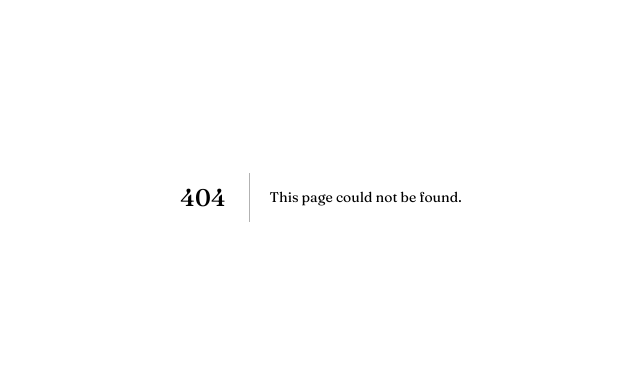
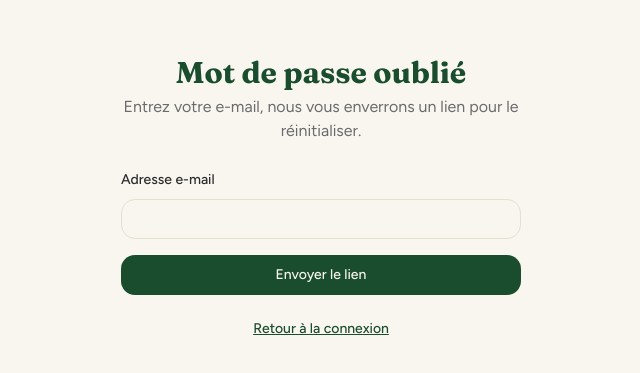
Before and after one commit to mariainesraheb06/el-marche, a Next.js app in the folder elmarche/: page /forgot-password in a window 1280 px wide. Before the commit this address had no page. Shown: the part 203-576 px from the top of the page, without its empty margins (319-959 px from the left). Built offline with nearby package versions, Linux system fonts and the light colour scheme.

Commit message:
feat(auth): forgot and reset password

```diff
--- /dev/null
+++ b/elmarche/src/app/(auth)/forgot-password/page.tsx
@@ -0,0 +1,60 @@
+import Link from "next/link";
+import { Button } from "@/components/ui/button";
+import { Input } from "@/components/ui/input";
+import { Label } from "@/components/ui/label";
+import { requestPasswordReset } from "@/server/actions/password";
+
+export const metadata = { title: "Mot de passe oublié — El Marché" };
+
+const ERRORS: Record<string, string> = {
+  invalid_email: "Adresse e-mail invalide.",
+  rate_limited: "Trop de demandes. Réessayez dans quelques minutes.",
+  expired: "Ce lien a expiré ou est invalide. Demandez-en un nouveau.",
+};
+
+export default function ForgotPasswordPage({
+  searchParams,
+}: {
+  searchParams: { error?: string; sent?: string };
+}) {
+  const error = searchParams.error ? ERRORS[searchParams.error] : undefined;
+
+  return (
+    <main className="mx-auto flex min-h-screen max-w-md flex-col justify-center gap-6 p-6">
+      <div className="space-y-1 text-center">
+        <h1 className="text-3xl font-bold text-primary">Mot de passe oublié</h1>
+        <p className="text-muted-foreground">
+          Entrez votre e-mail, nous vous enverrons un lien pour le réinitialiser.
+        </p>
+      </div>
+
+      {error && (
+        <p role="alert" className="rounded-lg bg-destructive/10 p-3 text-sm text-destructive">
+          {error}
+        </p>
+      )}
+      {searchParams.sent && (
+        <p className="rounded-lg bg-primary/10 p-3 text-sm text-primary">
+          Si un compte existe pour cette adresse, un e-mail vient d&apos;être envoyé. Pensez à
+          vérifier vos spams.
+        </p>
+      )}
+
+      <form action={requestPasswordReset} className="space-y-4">
+        <div className="space-y-2">
+          <Label htmlFor="email">Adresse e-mail</Label>
+          <Input id="email" name="email" type="email" autoComplete="email" required />
+        </div>
+        <Button type="submit" className="w-full">
+          Envoyer le lien
+        </Button>
+      </form>
+
+      <p className="text-center text-sm text-muted-foreground">
+        <Link href="/login" className="font-medium text-primary underline">
+          Retour à la connexion
+        </Link>
+      </p>
+    </main>
+  );
+}
--- a/elmarche/src/app/(auth)/login/page.tsx
+++ b/elmarche/src/app/(auth)/login/page.tsx
@@ -12,6 +12,7 @@ const ERRORS: Record<string, string> = {
 };
 const MESSAGES: Record<string, string> = {
   check_email: "Compte créé ! Confirmez votre adresse e-mail, puis connectez-vous.",
+  password_updated: "Mot de passe modifié. Connectez-vous avec le nouveau.",
 };
 
 export default function LoginPage({
@@ -58,6 +59,12 @@ export default function LoginPage({
         </Button>
       </form>
 
+      <p className="text-center text-sm">
+        <Link href="/forgot-password" className="font-medium text-primary underline">
+          Mot de passe oublié ?
+        </Link>
+      </p>
+
       <p className="text-center text-sm text-muted-foreground">
         Pas encore de compte ?{" "}
         <Link href="/signup" className="font-medium text-primary underline">
--- /dev/null
+++ b/elmarche/src/app/(auth)/reset-password/page.tsx
@@ -0,0 +1,58 @@
+import { redirect } from "next/navigation";
+import { Button } from "@/components/ui/button";
+import { Input } from "@/components/ui/input";
+import { Label } from "@/components/ui/label";
+import { createClient } from "@/lib/supabase/server";
+import { updatePassword } from "@/server/actions/password";
+
+export const metadata = { title: "Nouveau mot de passe — El Marché" };
+export const dynamic = "force-dynamic";
+
+const ERRORS: Record<string, string> = {
+  invalid_password:
+    "Le mot de passe doit contenir au moins 8 caractères et les deux champs doivent être identiques.",
+  update_failed: "Impossible de modifier le mot de passe. Essayez-en un autre.",
+};
+
+export default async function ResetPasswordPage({
+  searchParams,
+}: {
+  searchParams: { error?: string };
+}) {
+  const supabase = createClient();
+  const {
+    data: { user },
+  } = await supabase.auth.getUser();
+  if (!user) redirect("/forgot-password?error=expired");
+
+  const error = searchParams.error ? ERRORS[searchParams.error] : undefined;
+
+  return (
+    <main className="mx-auto flex min-h-screen max-w-md flex-col justify-center gap-6 p-6">
+      <div className="space-y-1 text-center">
+        <h1 className="text-3xl font-bold text-primary">Nouveau mot de passe</h1>
+        <p className="text-muted-foreground">Choisissez un mot de passe d&apos;au moins 8 caractères.</p>
+      </div>
+
+      {error && (
+        <p role="alert" className="rounded-lg bg-destructive/10 p-3 text-sm text-destructive">
+          {error}
+        </p>
+      )}
+
+      <form action={updatePassword} className="space-y-4">
+        <div className="space-y-2">
+          <Label htmlFor="password">Nouveau mot de passe</Label>
+          <Input id="password" name="password" type="password" autoComplete="new-password" minLength={8} required />
+        </div>
+        <div className="space-y-2">
+          <Label htmlFor="confirm">Confirmer le mot de passe</Label>
+          <Input id="confirm" name="confirm" type="password" autoComplete="new-password" minLength={8} required />
+        </div>
+        <Button type="submit" className="w-full">
+          Enregistrer
+        </Button>
+      </form>
+    </main>
+  );
+}
--- /dev/null
+++ b/elmarche/src/app/auth/callback/route.ts
@@ -0,0 +1,18 @@
+import { NextResponse, type NextRequest } from "next/server";
+import { createClient } from "@/lib/supabase/server";
+
+export const dynamic = "force-dynamic";
+
+export async function GET(request: NextRequest) {
+  const { searchParams, origin } = request.nextUrl;
+  const code = searchParams.get("code");
+  const raw = searchParams.get("next") ?? "/";
+  const next = raw.startsWith("/") && !raw.startsWith("//") ? raw : "/";
+
+  if (code) {
+    const supabase = createClient();
+    const { error } = await supabase.auth.exchangeCodeForSession(code);
+    if (!error) return NextResponse.redirect(`${origin}${next}`);
+  }
+  return NextResponse.redirect(`${origin}/forgot-password?error=expired`);
+}
--- /dev/null
+++ b/elmarche/src/server/actions/password.ts
@@ -0,0 +1,52 @@
+"use server";
+
+import { headers } from "next/headers";
+import { redirect } from "next/navigation";
+import { z } from "zod";
+import { createClient } from "@/lib/supabase/server";
+
+const emailSchema = z.string().trim().email().max(200);
+const passwordSchema = z
+  .object({
+    password: z.string().min(8).max(72),
+    confirm: z.string(),
+  })
+  .refine((d) => d.password === d.confirm);
+
+export async function requestPasswordReset(formData: FormData) {
+  const parsed = emailSchema.safeParse(formData.get("email"));
+  if (!parsed.success) redirect("/forgot-password?error=invalid_email");
+
+  const h = headers();
+  const host = h.get("x-forwarded-host") ?? h.get("host");
+  const proto = h.get("x-forwarded-proto") ?? "http";
+
+  const supabase = createClient();
+  const { error } = await supabase.auth.resetPasswordForEmail(parsed.data, {
+    redirectTo: `${proto}://${host}/auth/callback?next=/reset-password`,
+  });
+  if (error?.status === 429) redirect("/forgot-password?error=rate_limited");
+
+  // Same answer whether or not the account exists.
+  redirect("/forgot-password?sent=1");
+}
+
+export async function updatePassword(formData: FormData) {
+  const parsed = passwordSchema.safeParse({
+    password: formData.get("password"),
+    confirm: formData.get("confirm"),
+  });
+  if (!parsed.success) redirect("/reset-password?error=invalid_password");
+
+  const supabase = createClient();
+  const {
+    data: { user },
+  } = await supabase.auth.getUser();
+  if (!user) redirect("/forgot-password?error=expired");
+
+  const { error } = await supabase.auth.updateUser({ password: parsed.data.password });
+  if (error) redirect("/reset-password?error=update_failed");
+
+  await supabase.auth.signOut();
+  redirect("/login?message=password_updated");
+}
```
